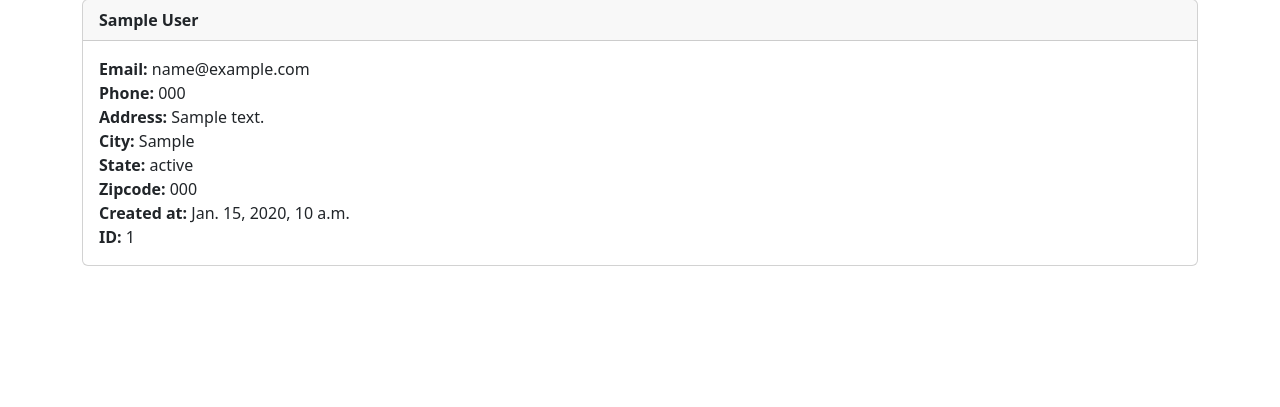
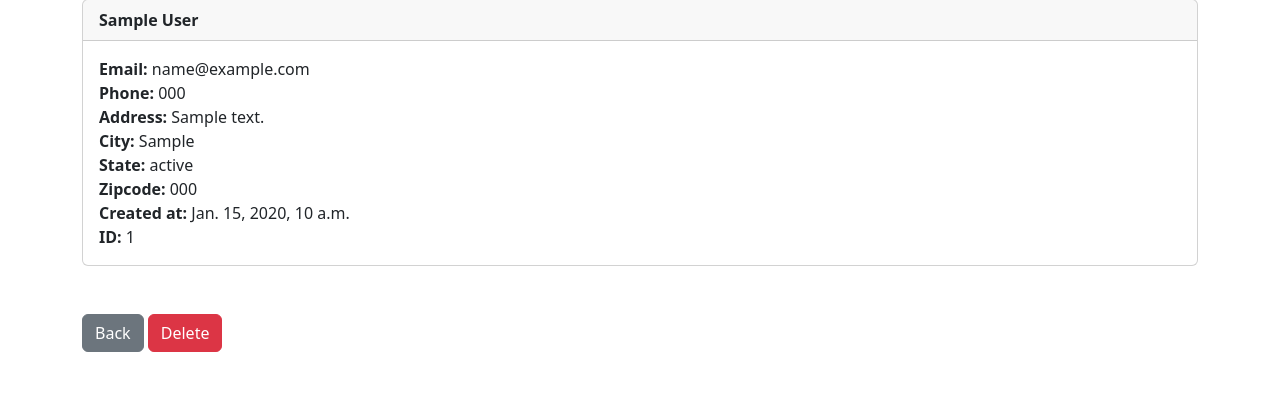
Before and after one commit to EdgardoCordova/codemydcrm, a Django app: page /record/1 in a window 1280 px wide. Shown: the part 161-568 px from the top of the page. Run offline with Django 3.2, Linux system fonts and the light colour scheme; a user stored in the database is signed in; tables that the repository leaves empty hold one stand-in row (values such as "Sample post").

Commit message:
commit delete_record

```diff
--- a/dcrm/website/templates/base.html
+++ b/dcrm/website/templates/base.html
@@ -25,6 +25,9 @@
             {% block content %}
             {% endblock %}
         </div>
-    <script src="https://cdn.jsdelivr.net/npm/bootstrap@5.3.0/dist/js/bootstrap.bundle.min.js" integrity="sha384-geWF76RCwLtnZ8qwWowPQNguL3RmwHVBC9FhGdlKrxdiJJigb/j/68SIy3Te4Bkz" crossorigin="anonymous"></script>
+        <script src="https://cdn.jsdelivr.net/npm/bootstrap@5.3.0/dist/js/bootstrap.bundle.min.js" integrity="sha384-geWF76RCwLtnZ8qwWowPQNguL3RmwHVBC9FhGdlKrxdiJJigb/j/68SIy3Te4Bkz" crossorigin="anonymous">
+
+        </script>
+
     </body>
 </html>
--- a/dcrm/website/templates/record.html
+++ b/dcrm/website/templates/record.html
@@ -24,7 +24,9 @@
     </div>
 </div>
 
-
-
+<br/>
+<br/>
+<a href="{% url 'home' %}" class="btn btn-secondary">Back</a>
+<a href="{% url 'delete_record' customer_record.id %}" class="btn btn-danger">Delete</a>
 
 {% endblock %}
--- a/dcrm/website/urls.py
+++ b/dcrm/website/urls.py
@@ -7,4 +7,6 @@ urlpatterns = [
     path('logout/', views.logout_user, name='logout'),
     path('register/', views.register_user, name='register'),
     path('record/<int:pk>', views.customer_record, name='record'), # >int:pkinteger primary key
+    path('delete_record/<int:pk>', views.delete_record, name='delete_record'), # >int:pkinteger primary key
+
 ]
--- a/dcrm/website/views.py
+++ b/dcrm/website/views.py
@@ -57,3 +57,14 @@
     else:
         messages.success(request, "You must be logged in")
         return redirect('home')
+
+def delete_record(request, pk):
+    if request.user.is_authenticated:
+        # lookup record
+        delete_it = Record.objects.get(id=pk)
+        delete_it.delete()
+        messages.success(request, "Record deleted succesfully")
+        return redirect('home')
+    else:
+        messages.success(request, "You must be logged in")
+        return redirect('home')
```
Lines whose indentation alone changed are shown as unchanged.
